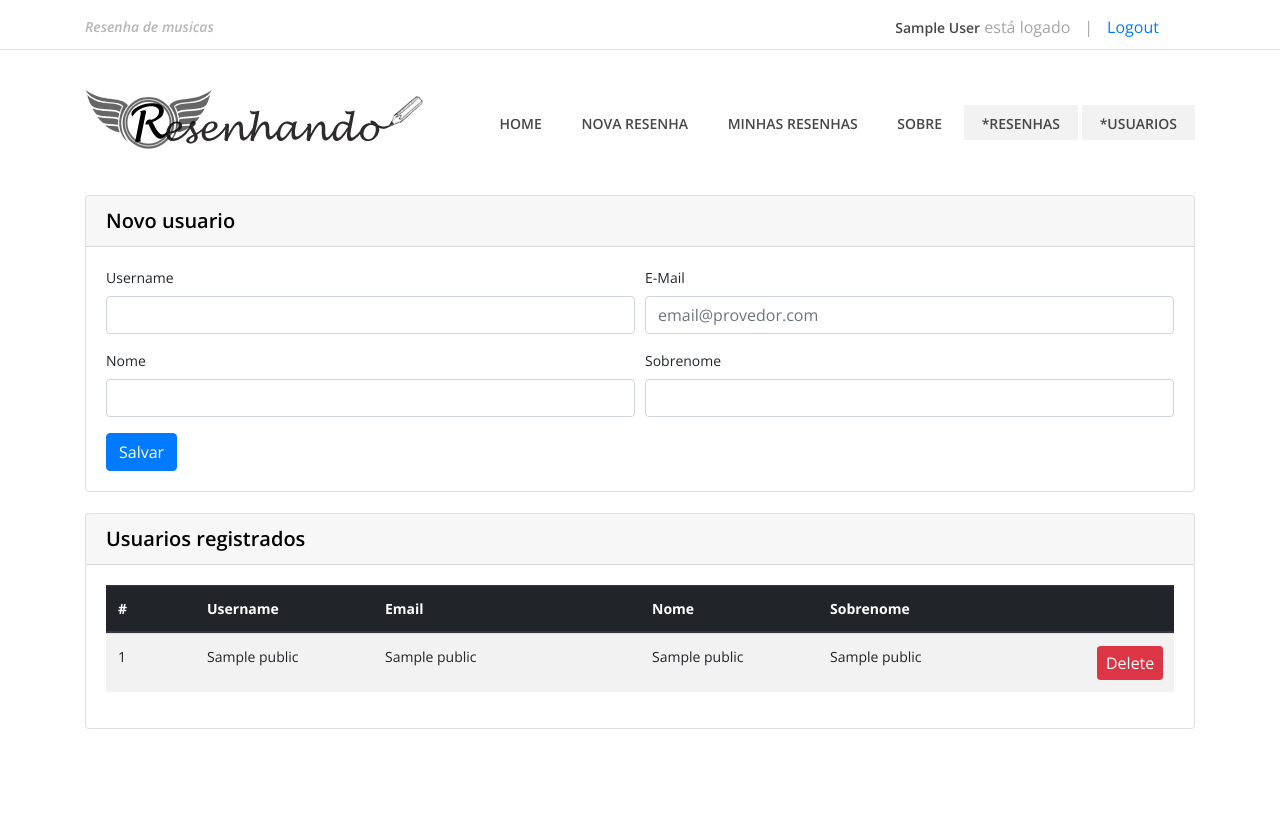
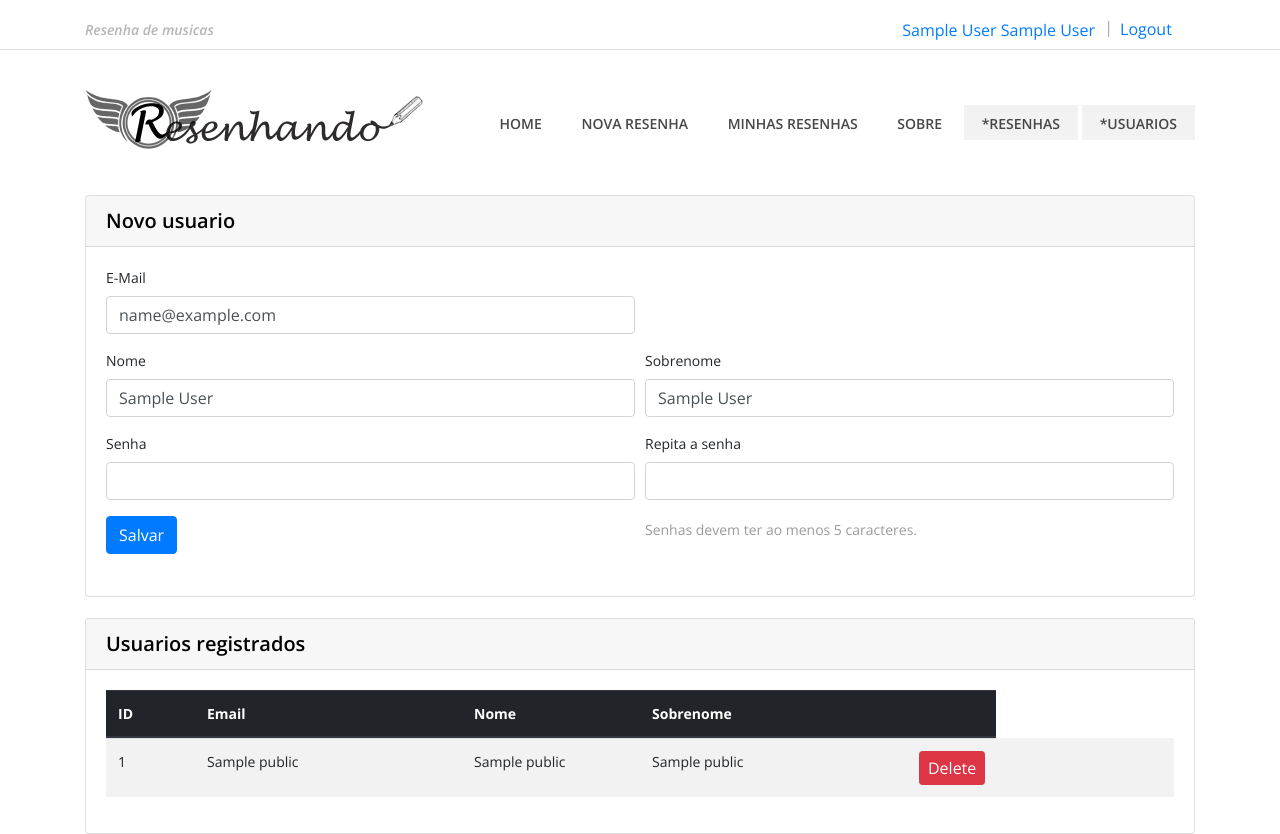
Before and after one commit to raphaelcordon/Resenhando, a Flask app: page /adm_usuarios in a window 1280 px wide. Before the commit the page ends 729 px from the top, so only its background shows below. Run offline with Flask 2, Linux system fonts and the light colour scheme; the visitor is signed in with stand-in values (Sample User, id 1); a database or web service that is not in the repository returns one stand-in record (values such as "Sample title"); some libraries are stand-ins or nearby versions.

Commit message:
Several improvements
including removing USERNAME

```diff
--- a/main.py
+++ b/main.py
@@ -21,4 +21,4 @@ app.register_blueprint(res)
 app.register_blueprint(use)
 
 if __name__ == '__main__':
-    app.run()
+    app.run(debug=True)
--- a/models/common.py
+++ b/models/common.py
@@ -44,7 +44,6 @@ class CleanLoginItens:
         :return: Cleaning the data in Session.
         """
         session['id'] = ''
-        session['username'] = ''
         session['name'] = ''
         session['surname'] = ''
         session['access_level'] = ''
--- a/models/users_model.py
+++ b/models/users_model.py
@@ -1,8 +1,7 @@
 
 class Users:
-    def __init__(self, id, username, name, surname, password, email, changepass):
+    def __init__(self, id, name, surname, password, email, changepass):
         self.id = id
-        self.username = username
         self.name = name
         self.surname = surname
         self.password = password
--- a/repository/auth_repos.py
+++ b/repository/auth_repos.py
@@ -4,11 +4,11 @@ from models.users_model import Users
 
 
 class AuthenticateRepository:
-    def auth(self, username):
+    def auth(self, email):
         db = PostgreDB()
         try:
             db.query(
-                f"SELECT * FROM public.users where username = '{username}'")
+                f"SELECT * FROM public.users where EMAIL = '{email}'")
             return self.__toOne(db.fetchOne())
         except Exception as exp:
             print(exp)
@@ -30,6 +30,6 @@ class AuthenticateRepository:
     # Private Methods
     def __toOne(self, item):
         try:
-            return Users(item[0], item[1], item[2], item[3], item[4], item[5], item[6])
+            return Users(item[0], item[1], item[2], item[3], item[4], item[5])
         except Exception as exp:
             print(exp)
--- a/templates/_adm_usuarios.html
+++ b/templates/_adm_usuarios.html
@@ -8,30 +8,51 @@
                 </h5>
                 <div class="card-body">
                     <div class="alert-{{category}}">
-                    <form action="{{ url_for('adm.adm_users_registry') }}" method="post" enctype="multipart/form-data">
+                        <form action="{{ url_for('use.UsersRegistry') }}" method="post" enctype="multipart/form-data">
                             <div class="form-row">
-                            <div class="form-group col-md-6">
-                                <label for="username">Username</label>
-                                <input type="text" class="form-control" id="username" name="username">
-                            </div>
                                 <div class="form-group col-md-6">
                                     <label for="email">E-Mail</label>
                                     <input type="email" class="form-control" id="email" name="email"
                                         value="{{ session.email }}" required maxlength="50"
                                         placeholder="email@provedor.com">
                                 </div>
+                                <div class="form-group col-md-6">
+
+                                </div>
                             </div>
                             <div class="form-row">
                                 <div class="form-group col-md-6">
                                     <label for="name">Nome</label>
-                                <input type="text" class="form-control" id="name" name="name">
+                                    <input type="text" class="form-control" id="name" name="name"
+                                        value="{{ session.name }}" required maxlength="30">
                                 </div>
                                 <div class="form-group col-md-6">
                                     <label for="surname">Sobrenome</label>
-                                <input type="text" class="form-control" id="surname" name="surname">
+                                    <input type="text" class="form-control" id="surname" name="surname"
+                                        value="{{ session.surname }}" required maxlength="30">
                                 </div>
                             </div>
+                            <!-- Password -->
+                            <div class="form-row">
+                                <div class="form-group col-md-6">
+                                    <label for="password1">Senha</label>
+                                    <input type="password" class="form-control" id="password1" name="password1" required
+                                        minlength="5" maxlength="30">
+                                </div>
+                                <div class="form-group col-md-6">
+                                    <label for="password2">Repita a senha</label>
+                                    <input type="password" class="form-control" id="password2" name="password2" required
+                                        minlength="5" maxlength="30">
+                                </div>
+                            </div>
+                            <div class="form-row">
+                                <div class="form-group col-md-6">
                                     <button type="submit" class="btn btn-primary">Salvar</button>
+                                </div>
+                                <div class="form-group col-md-6">
+                                    <p>Senhas devem ter ao menos 5 caracteres.</p>
+                                </div>
+                            </div>
                         </form>
                     </div>
                 </div>
@@ -45,8 +66,7 @@
                 <table class="table table-striped">
                     <thead class="thead-dark">
                         <tr class="d-flex">
-                            <th class="col-1">#</th>
-                            <th class="col-2">Username</th>
+                            <th class="col-1">ID</th>
                             <th class="col-3">Email</th>
                             <th class="col-2">Nome</th>
                             <th class="col-3">Sobrenome</th>
@@ -57,7 +77,6 @@
                         {% for user in users %}
                         <tr class="d-flex">
                             <td class="col-sm-1">{{user.id}}</td>
-                            <td class="col-sm-2">{{user.username}}</td>
                             <td class="col-sm-3">{{user.email}}</td>
                             <td class="col-sm-2">{{user.name}}</td>
                             <td class="col-sm-3">{{user.surname}}</td>
--- a/templates/account/login.html
+++ b/templates/account/login.html
@@ -12,8 +12,9 @@
             <form method="POST" action="{{ url_for('log.authenticate') }}">
                 <input type="hidden" id="previous" name="previous" value="{{ previous }}">
                 <ul>
-                    <li class="login_smartphone"><label>Usuário:</label> <input class="form-control" type="text"
-                            id="username" name="username" value="{{ session.username }}" required autofocus></li>
+                    <li class="login_smartphone"><label>e-Mail:</label> <input class="form-control" type="email"
+                            id="email" name="email" value="{{ session.email }}"
+                            placeholder="email@provedor.com" required autofocus></li>
                     <li class="login_smartphone"><label>Senha:</label> <input class="form-control" type="password"
                             id="password" name="password" required></li>
                     <li><button type="submit" class="btn btn-info">Logar</button></li>
--- a/templates/base.html
+++ b/templates/base.html
@@ -47,10 +47,11 @@
                             <div class="btn" style="padding-right: 0;">
                                 <a href="{{ url_for('log.login') }}">Fazer login / Cadastrar-se</a></div>
                             {% else %}
-                            <div class="btn" style="padding-right: 0;"><a id="editAccount"
-                                    href="{{ url_for('use.editAccount') }}"> {{ session['name'] }}</a> está logado</div>
-                            <div class="btn" style="padding-right: 0;">|</div>
-                            <a id="logout" href="{{ url_for('log.logout') }}" class="btn btn-link logout">Logout</a>
+                            <div class="btn" style="padding-right: 0;">
+                                <a id="editAccount" href="{{ url_for('use.editAccount') }}">
+                                    <button type="button" class="btn btn-link logout">{{ session['name'] }} {{ session['surname'] }}</button></a></div>
+                            <div class="btn" style="padding-right: 0;">| <a id="logout" href="{{ url_for('log.logout') }}">
+                                <button type="button" class="btn btn-link logout">Logout</button></a></div>
                             {% endif %}
                         </div>
                     </div>
--- a/templates/partials/mainMenu.html
+++ b/templates/partials/mainMenu.html
@@ -9,7 +9,7 @@
             <li><a href="{{ url_for('res.minhas_resenhas', id=session.id) }}">Minhas resenhas</a></li>
             {% endif %}
             <li><a href="{{ url_for('adm.sobre') }}">Sobre</a></li>
-            {% if session.id != '' and session['username'] == 'cordon' or session['username'] == 'soria' %}
+            {% if session.id != '' and session['id'] == 1 or session['4'] == 'soria' %}
             <li style="background-color: #f2f2f2;"><a href="{{ url_for('adm.adm_resenhas') }}">*Resenhas</a></li>
             <li style="background-color: #f2f2f2;"><a href="{{ url_for('adm.adm_usuarios') }}">*Usuarios</a></li>
             {% endif %}
--- a/views/adm_views.py
+++ b/views/adm_views.py
@@ -35,14 +35,13 @@ def ResenhasDelete(resenha_id):
 
 @adm.route('/adm_UsersRegistry', methods=['POST', ])
 def adm_users_registry():
-    username = str(request.form['username']).strip().lower()
     email = str(request.form['email']).strip().lower()
     name = str(request.form['name']).strip().title()
     surname = str(request.form['surname']).strip().title()
 
-    if username == '' or email == '' or name == '' or surname == '':
+    if email == '' or name == '' or surname == '':
         flash('Blank field not accepted', 'info')
-    elif UsersRepository().New(username, name, surname, 'pass', email):
+    elif UsersRepository().New(name, surname, 'pass', email):
         flash('Already registered, please check below', 'info')
     else:
         flash(
--- a/views/curtidas_views.py
+++ b/views/curtidas_views.py
@@ -7,10 +7,10 @@ cur = Blueprint('cur', __name__)
 @cur.route('/curtida/<int:resenha_id>', methods=['GET', 'POST'])
 def curtida(resenha_id):
 
-    if 'username' not in session:
-        session['username'] = ''
+    if 'email' not in session:
+        session['email'] = ''
 
-    if session['username'] == '' or 'username' not in session:
+    if session['email'] == '' or 'email' not in session:
         flash('Você precisa logar para acessar essa área', 'info')
         return redirect(url_for('log.login'))
 
--- a/views/index_views.py
+++ b/views/index_views.py
@@ -43,7 +43,6 @@ def home():
 
 def __createSessionVariables():
     session['id'] = ''
-    session['username'] = ''
     session['name'] = ''
     session['surname'] = ''
     session['email'] = ''
```
Also changed, not shown: repository/users_repos.py (+10 -33 lines), templates/account/changePass.html (+10 -7 lines), templates/account/editAccount.html (+2 -5 lines), templates/account/newAccount.html (+3 -5 lines), templates/account/resetPass.html (+1 -6 lines), templates/resenha/resenhado.html (+10 -5 lines), views/login_views.py (+7 -10 lines), views/resenha_views.py (+8 -7 lines), views/users_views.py (+17 -26 lines). Lines whose indentation alone changed are shown as unchanged.
